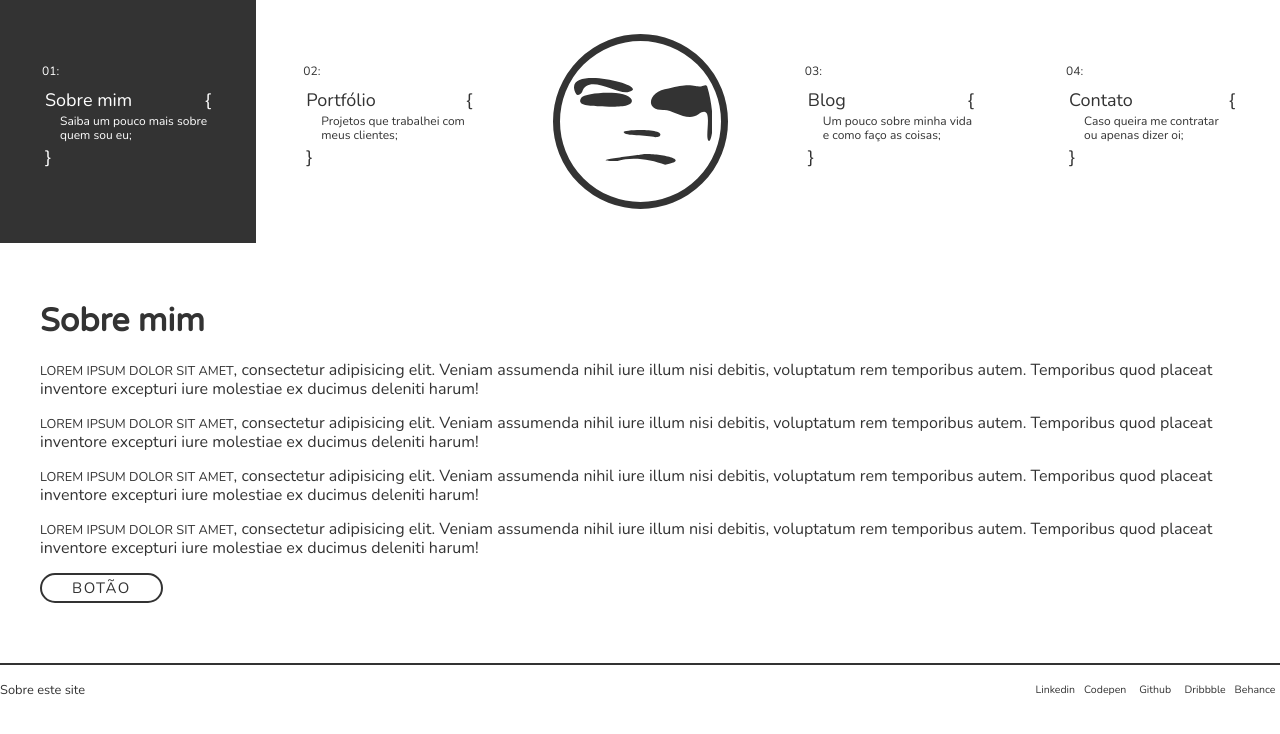
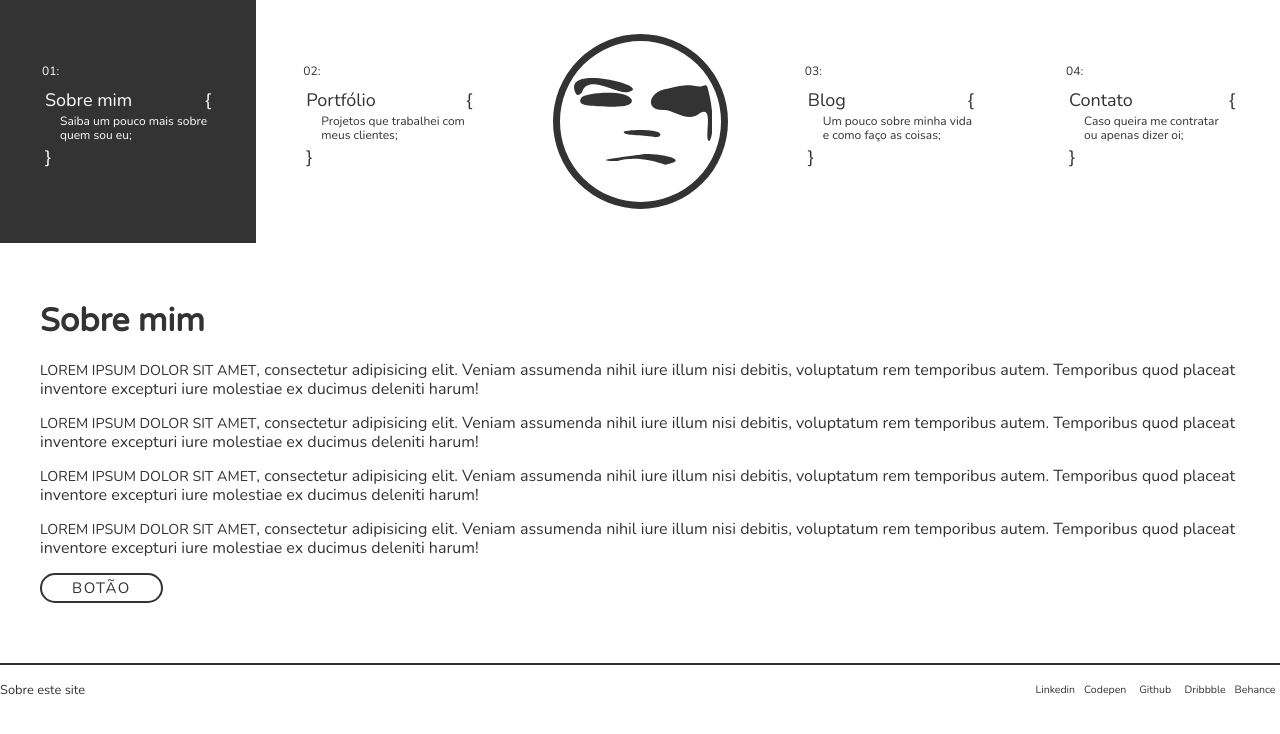
Before and after one commit to tiagones/tiagones.github.com, a Jekyll site: the page built from sobre-mim/index.html, in a window 1280 px wide. Shown: the top 734 px of the page. Built offline with Jekyll 4.4.1, drawn with Linux system fonts in a browser that asks for light colours; Markdown is read by kramdown in place of the engine named in the settings.

Commit message:
Fix the font size

```diff
--- a/assets/_src/sass/_basics/_typography.sass
+++ b/assets/_src/sass/_basics/_typography.sass
@@ -4,7 +4,7 @@ h1, h2, h3, h4, h5, h6
 
 p
   span
-    font-size: 0.85rem
+    font-size: 0.95rem
     text-transform: uppercase
 
 strong,
--- a/assets/css/main.css
+++ b/assets/css/main.css
@@ -424,7 +424,7 @@ h1, h2, h3, h4, h5, h6 {
   font-family: "Varela Round", sans-serif; }
 
 p span {
-  font-size: 0.85rem;
+  font-size: 0.95rem;
   text-transform: uppercase; }
 
 strong,
```
